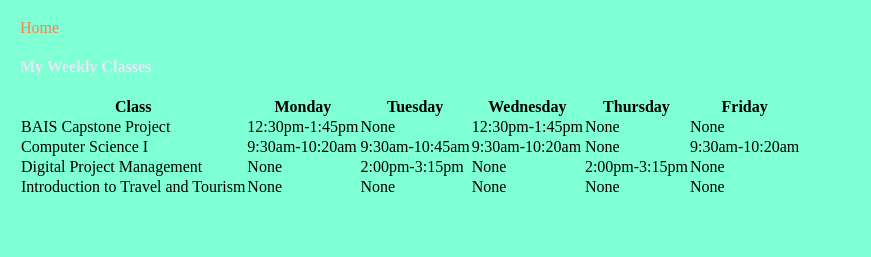
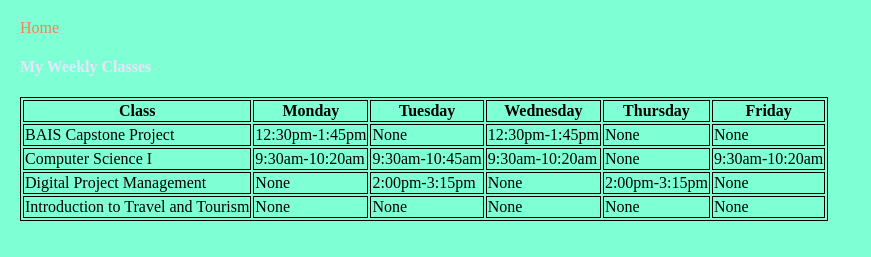
Before and after one commit to ryanpok17/rpokrzywinski_HW6, a plain HTML site: page schedule.html in a window 1280 px wide. Shown: the part 61-318 px from the top of the page, without its empty margins (0-871 px from the left). Drawn offline with Linux system fonts and the light colour scheme.

Commit message:
Update stylesheet.css

```diff
--- a/css/stylesheet.css
+++ b/css/stylesheet.css
@@ -12,4 +12,4 @@ a{color: coral;text-decoration: none;}
 
 .bright{color: crimson;}
 
-table {border-collapse: collapse;}
+table, th, td {border: 1px solid;}
```
